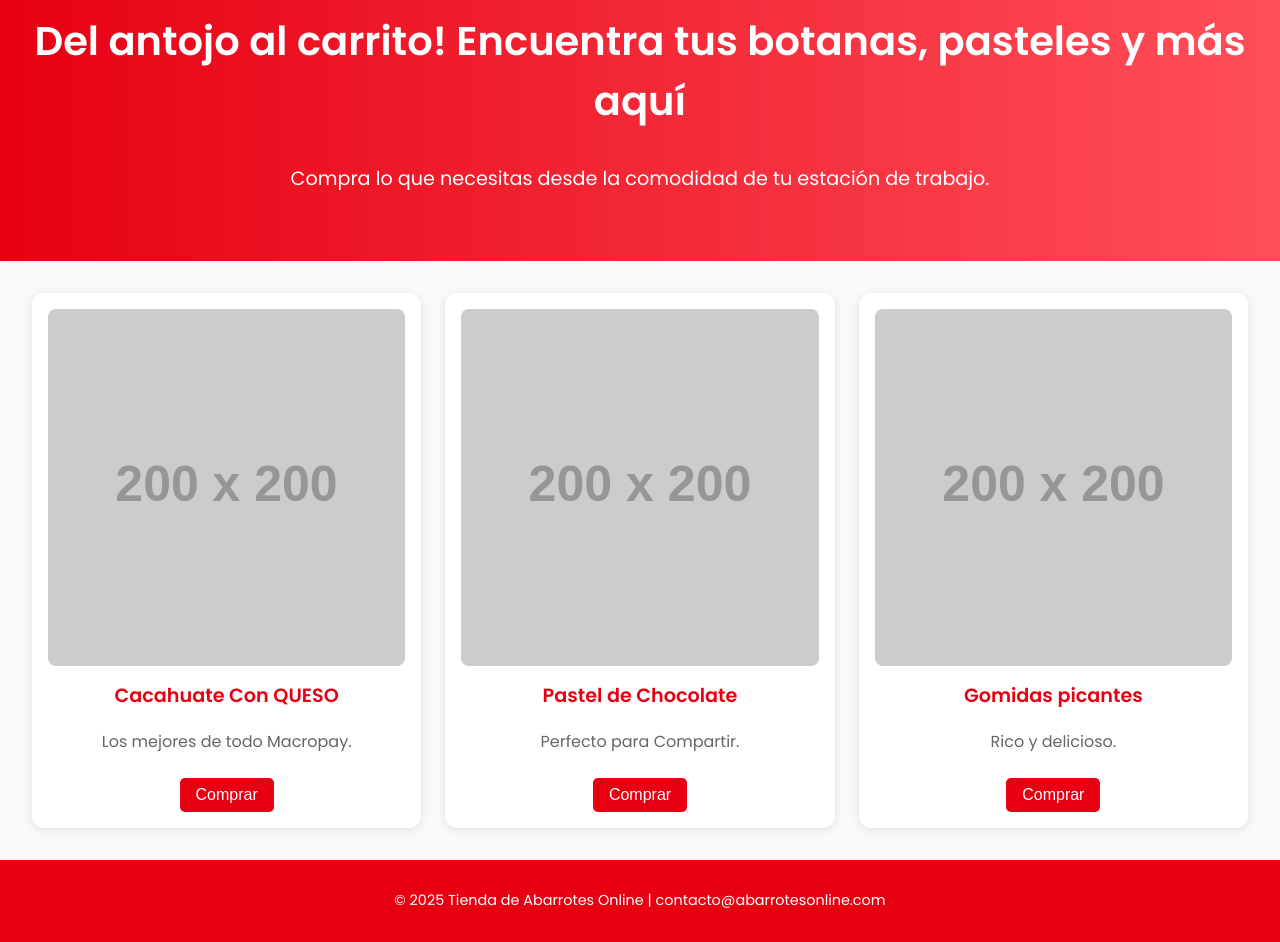
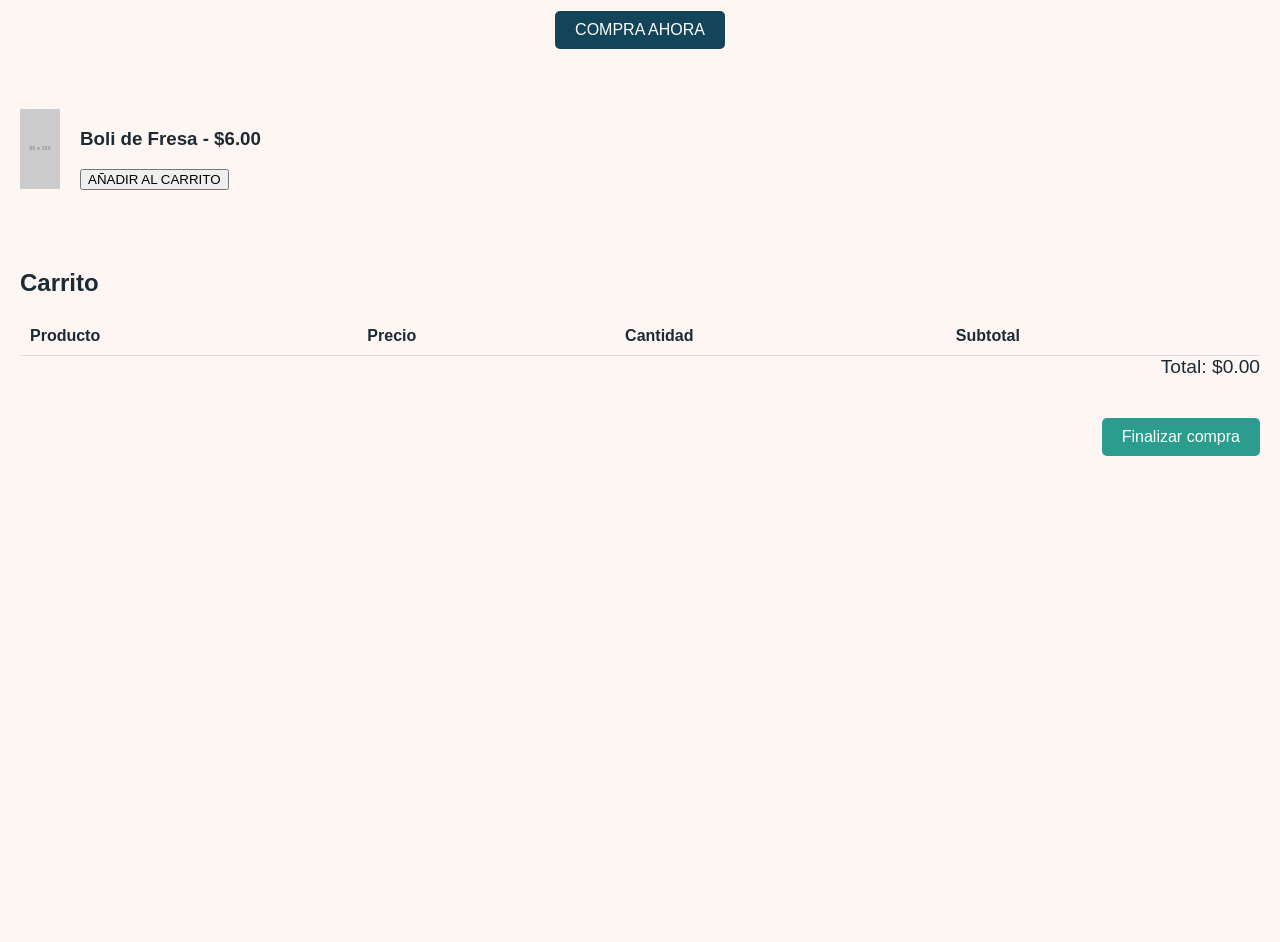
Before and after one commit to Sociosdeventaonline/Sociosdeventaonline1, a plain HTML site: page index2.html in a window 1280 px wide. Shown: the part 231-1173 px from the top of the page. After the commit the page ends 800 px from the top, so only its background shows below. Drawn offline with Linux system fonts and the light colour scheme; placeholder pictures from the web are drawn by us.

Commit message:
Update index2.html

```diff
--- a/index2.html
+++ b/index2.html
@@ -1,151 +1,166 @@
 <!DOCTYPE html>
 <html lang="es">
 <head>
-  <meta charset="UTF-8" />
-  <meta name="viewport" content="width=device-width, initial-scale=1.0" />
-  <title>Tienda de Abarrotes Online</title>
-  <link href="https://fonts.googleapis.com/css2?family=Poppins:wght@400;600&display=swap" rel="stylesheet">
+  <meta charset="UTF-8">
+  <meta name="viewport" content="width=device-width, initial-scale=1.0">
+  <title>BOLIS - Tienda de Bolis de Hielo</title>
   <style>
     body {
+      font-family: Arial, sans-serif;
+      background-color: #fdf6f2;
       margin: 0;
-      font-family: 'Poppins', sans-serif;
-      background-color: #f9f9f9;
-      color: #333;
+      padding: 0;
+      color: #1c2b33;
     }
     header {
-      background-color: #E60012;
-      padding: 1rem 2rem;
-      text-align: center;
+      background-color: #ffffff;
+      padding: 20px;
+      display: flex;
+      justify-content: space-between;
+      align-items: center;
+      border-bottom: 1px solid #ddd;
     }
     header h1 {
-      font-family: 'Poppins', sans-serif;
-      color: #fff;
       margin: 0;
-      font-size: 3rem;
-    }
-    nav {
-      text-align: center;
-      margin: 1rem 0;
+      color: #124559;
     }
     nav a {
+      margin-left: 15px;
       text-decoration: none;
-      color: #fff;
-      margin: 0 1rem;
-      font-weight: 600;
-      font-size: 1rem;
+      color: #124559;
     }
-    nav a:hover {
-      color: #ffcc00;
+    .banner {
+      text-align: center;
+      padding: 40px 20px;
     }
-    .hero {
-      background: linear-gradient(to right, #E60012, #ff4f5a);
-      padding: 3rem 2rem;
-      text-align: center;
+    .banner h2 {
+      font-size: 2em;
+    }
+    .banner button {
+      background-color: #124559;
       color: white;
+      padding: 10px 20px;
+      border: none;
+      cursor: pointer;
+      font-size: 1em;
+      border-radius: 5px;
     }
-    .hero h2 {
-      font-size: 2.5rem;
-      font-weight: 600;
+    .productos, .carrito {
+      padding: 20px;
     }
-    .hero p {
-      font-size: 1.2rem;
-      margin-top: 1rem;
+    .producto {
+      display: flex;
+      align-items: center;
+      margin-bottom: 20px;
     }
-    .products {
-      display: grid;
-      grid-template-columns: repeat(auto-fit, minmax(200px, 1fr));
-      gap: 1.5rem;
-      padding: 2rem;
+    .producto img {
+      height: 80px;
+      margin-right: 20px;
     }
-    .product {
-      background: #fff;
-      border-radius: 12px;
-      padding: 1rem;
-      box-shadow: 0 2px 8px rgba(0,0,0,0.1);
-      text-align: center;
+    .carrito table {
+      width: 100%;
+      border-collapse: collapse;
     }
-    .product img {
-      width: 100%;
-      border-radius: 8px;
+    .carrito th, .carrito td {
+      padding: 10px;
+      text-align: left;
+      border-bottom: 1px solid #ddd;
     }
-    .product h3 {
-      color: #E60012;
-      margin-top: 0.5rem;
-      font-size: 1.2rem;
+    .carrito .total {
+      text-align: right;
+      font-size: 1.2em;
     }
-    .product p {
-      font-size: 1rem;
-      color: #666;
+    .finalizar {
+      text-align: right;
+      padding: 20px;
     }
-    .product button {
-      background-color: #E60012;
-      color: #fff;
+    .finalizar button {
+      background-color: #2a9d8f;
+      color: white;
+      padding: 10px 20px;
       border: none;
-      padding: 0.5rem 1rem;
+      cursor: pointer;
+      font-size: 1em;
       border-radius: 5px;
-      cursor: pointer;
-      margin-top: 0.5rem;
-      font-size: 1rem;
-      transition: background-color 0.3s;
-    }
-    .product button:hover {
-      background-color: #ff4f5a;
-    }
-    footer {
-      text-align: center;
-      padding: 1rem;
-      background: #E60012;
-      color: #fff;
-      font-size: 0.9rem;
     }
   </style>
-  <script>
-    function enviarPedido(producto) {
-      const telefono = '5219996102058'; // Reemplaza con tu número de WhatsApp
-      const mensaje = `Hola, quiero pedir el producto: ${producto}`;
-      const url = `https://wa.me/${telefono}?text=${encodeURIComponent(mensaje)}`;
-      window.open(url, '_blank');
-    }
-  </script>
 </head>
 <body>
   <header>
-    <h1>Tienda de Abarrotes Online</h1>
+    <h1>BOLIS</h1>
     <nav>
-      <a href="#productos">Productos</a>
-      <a href="#contacto">Contacto</a>
-      <a href="#catalogo">Catálogo</a>
+      <a href="#inicio">INICIO</a>
+      <a href="#nosotros">NOSOTROS</a>
+      <a href="#contacto">CONTACTO</a>
     </nav>
   </header>
 
-  <section class="hero">
-    <h2>Del antojo al carrito! Encuentra tus botanas, pasteles y más aquí</h2>
-    <p>Compra lo que necesitas desde la comodidad de tu estación de trabajo.</p>
+  <section class="banner">
+    <h2>Bolis de Hielo</h2>
+    <p>Explora nuestra variedad de bolis refrescantes</p>
+    <button onclick="document.getElementById('carrito').scrollIntoView();">COMPRA AHORA</button>
   </section>
 
-  <section id="productos" class="products">
-    <div class="product">
-      <img src="https://via.placeholder.com/200" alt="Cacahuate Con QUESO" />
-      <h3>Cacahuate Con QUESO</h3>
-      <p>Los mejores de todo Macropay.</p>
-      <button onclick="enviarPedido('Cacahuate Con QUESO')">Comprar</button>
-    </div>
-    <div class="product">
-      <img src="https://via.placeholder.com/200" alt="Pastel de Chocolate" />
-      <h3>Pastel de Chocolate</h3>
-      <p>Perfecto para Compartir.</p>
-      <button onclick="enviarPedido('Pastel de Chocolate')">Comprar</button>
-    </div>
-    <div class="product">
-      <img src="https://via.placeholder.com/200" alt="Gomidas picantes" />
-      <h3>Gomidas picantes</h3>
-      <p>Rico y delicioso.</p>
-      <button onclick="enviarPedido('Gomidas picantes')">Comprar</button>
+  <section class="productos">
+    <div class="producto">
+      <img src="https://via.placeholder.com/80x160?text=Fresa" alt="Boli de Fresa">
+      <div>
+        <h3>Boli de Fresa - $6.00</h3>
+        <button onclick="agregarAlCarrito('Boli de Fresa', 6)">AÑADIR AL CARRITO</button>
+      </div>
     </div>
   </section>
 
-  <footer id="contacto">
-    <p>© 2025 Tienda de Abarrotes Online | contacto@abarrotesonline.com</p>
-  </footer>
+  <section id="carrito" class="carrito">
+    <h2>Carrito</h2>
+    <table>
+      <thead>
+        <tr><th>Producto</th><th>Precio</th><th>Cantidad</th><th>Subtotal</th></tr>
+      </thead>
+      <tbody id="itemsCarrito">
+      </tbody>
+    </table>
+    <div class="total">Total: $<span id="total">0.00</span></div>
+  </section>
+
+  <div class="finalizar">
+    <button onclick="alert('Compra finalizada. ¡Gracias!')">Finalizar compra</button>
+  </div>
+
+  <script>
+    const carrito = [];
+
+    function agregarAlCarrito(nombre, precio) {
+      const index = carrito.findIndex(item => item.nombre === nombre);
+      if (index >= 0) {
+        carrito[index].cantidad++;
+      } else {
+        carrito.push({ nombre, precio, cantidad: 1 });
+      }
+      actualizarCarrito();
+    }
+
+    function actualizarCarrito() {
+      const itemsCarrito = document.getElementById('itemsCarrito');
+      const totalElem = document.getElementById('total');
+      itemsCarrito.innerHTML = '';
+      let total = 0;
+
+      carrito.forEach(item => {
+        const subtotal = item.precio * item.cantidad;
+        total += subtotal;
+        itemsCarrito.innerHTML += `
+          <tr>
+            <td>${item.nombre}</td>
+            <td>$${item.precio.toFixed(2)}</td>
+            <td>${item.cantidad}</td>
+            <td>$${subtotal.toFixed(2)}</td>
+          </tr>
+        `;
+      });
+
+      totalElem.textContent = total.toFixed(2);
+    }
+  </script>
 </body>
 </html>
```
